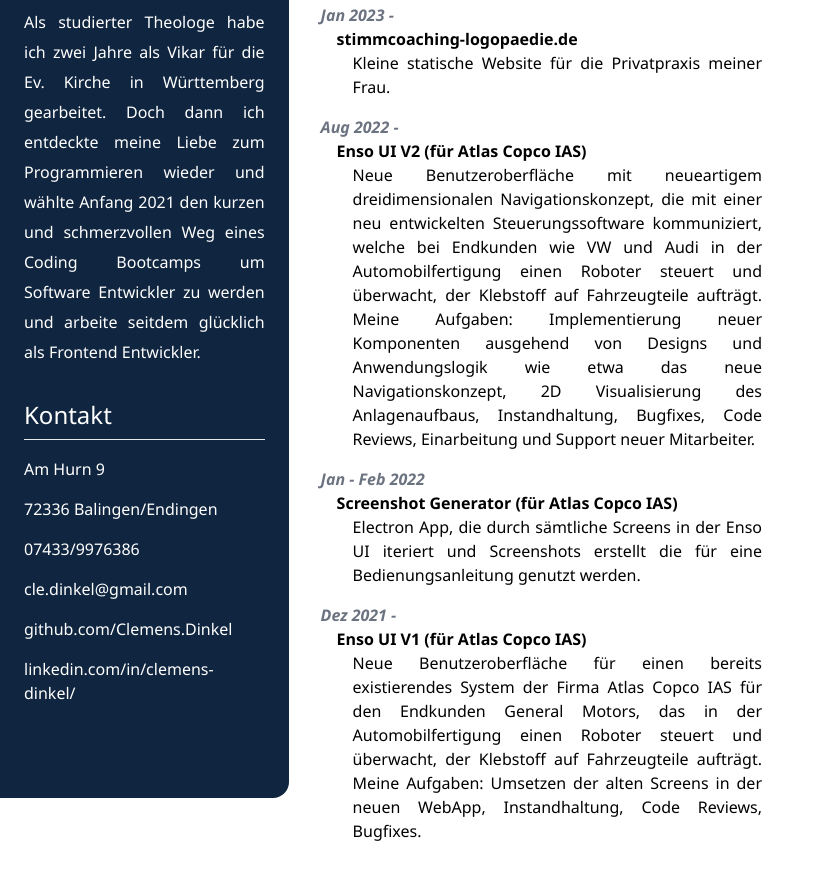
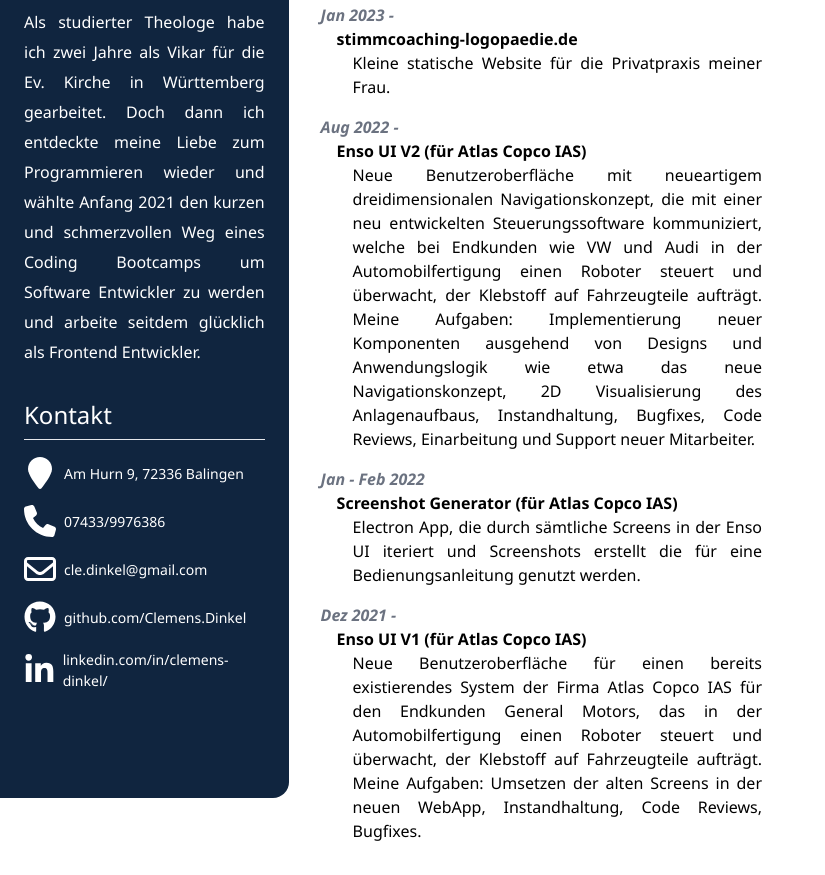
Before and after one commit to ClemensDinkel/cv, a website: page page1.html in a window 1280 px wide. Shown: the part 325-1200 px from the top of the page, without its empty margins (0-825 px from the left). Drawn offline with Linux system fonts and the light colour scheme.

Commit message:
add icons

```diff
--- a/page1.html
+++ b/page1.html
@@ -11,7 +11,11 @@
       <div
         class="h-full w-[300px] bg-oxford-blue text-white p-6 rounded-br-2xl"
       >
-      <img class="mx-auto w-[200px] h-[200px] rounded-full" src="./pubilc/profile.jpg"></img>
+        <img
+          class="mx-auto w-[200px] h-[200px] rounded-full"
+          src="./pubilc/profile.jpg"
+          alt="clemens dinkel"
+        />
         <h1 class="text-3xl text-center mt-4">Clemens Dinkel</h1>
         <h2 class="mt-2 text-2xl text-center">Frontend Entwickler</h2>
         <p class="mt-4 text-sm text-justify">
@@ -22,18 +26,87 @@
           werden und arbeite seitdem glücklich als Frontend Entwickler.
         </p>
         <h2 class="mt-8 text-2xl">Kontakt</h2>
-        <div class="flex flex-col gap-4">
+        <div class="flex flex-col gap-4 text-[14px]">
           <hr class="mt-2 h-[2px] w-full" />
-          <p>Am Hurn 9</p>
-          <p>72336 Balingen/Endingen</p>
+          <div class="flex gap-2 items-center">
+            <svg
+              xmlns="http://www.w3.org/2000/svg"
+              width="32"
+              height="32"
+              fill="currentColor"
+              viewBox="0 0 384 512"
+            >
+              <!--!Font Awesome Free 6.5.1 by @fontawesome - https://fontawesome.com License - https://fontawesome.com/license/free Copyright 2024 Fonticons, Inc.-->
+              <path
+                d="M384 192c0 87.4-117 243-168.3 307.2c-12.3 15.3-35.1 15.3-47.4 0C117 435 0 279.4 0 192C0 86 86 0 192 0S384 86 384 192z"
+              />
+            </svg>
+            <p>Am Hurn 9, 72336 Balingen</p>
+          </div>
+          <div class="flex gap-2 items-center">
+            <svg
+              xmlns="http://www.w3.org/2000/svg"
+              height="32"
+              width="32"
+              fill="currentColor"
+              viewBox="0 0 512 512"
+            >
+              <!--!Font Awesome Free 6.5.1 by @fontawesome - https://fontawesome.com License - https://fontawesome.com/license/free Copyright 2024 Fonticons, Inc.-->
+              <path
+                d="M164.9 24.6c-7.7-18.6-28-28.5-47.4-23.2l-88 24C12.1 30.2 0 46 0 64C0 311.4 200.6 512 448 512c18 0 33.8-12.1 38.6-29.5l24-88c5.3-19.4-4.6-39.7-23.2-47.4l-96-40c-16.3-6.8-35.2-2.1-46.3 11.6L304.7 368C234.3 334.7 177.3 277.7 144 207.3L193.3 167c13.7-11.2 18.4-30 11.6-46.3l-40-96z"
+              />
+            </svg>
             <p>07433/9976386</p>
+          </div>
+          <div class="flex gap-2 items-center">
+            <svg
+              xmlns="http://www.w3.org/2000/svg"
+              height="32"
+              width="32"
+              fill="currentColor"
+              viewBox="0 0 512 512"
+            >
+              <!--!Font Awesome Free 6.5.1 by @fontawesome - https://fontawesome.com License - https://fontawesome.com/license/free Copyright 2024 Fonticons, Inc.-->
+              <path
+                d="M64 112c-8.8 0-16 7.2-16 16v22.1L220.5 291.7c20.7 17 50.4 17 71.1 0L464 150.1V128c0-8.8-7.2-16-16-16H64zM48 212.2V384c0 8.8 7.2 16 16 16H448c8.8 0 16-7.2 16-16V212.2L322 328.8c-38.4 31.5-93.7 31.5-132 0L48 212.2zM0 128C0 92.7 28.7 64 64 64H448c35.3 0 64 28.7 64 64V384c0 35.3-28.7 64-64 64H64c-35.3 0-64-28.7-64-64V128z"
+              />
+            </svg>
             <p>cle.dinkel@gmail.com</p>
+          </div>
+          <div class="flex gap-2 items-center">
+            <svg
+              xmlns="http://www.w3.org/2000/svg"
+              height="32"
+              width="32"
+              fill="currentColor"
+              viewBox="0 0 496 512"
+            >
+              <!--!Font Awesome Free 6.5.1 by @fontawesome - https://fontawesome.com License - https://fontawesome.com/license/free Copyright 2024 Fonticons, Inc.-->
+              <path
+                d="M165.9 397.4c0 2-2.3 3.6-5.2 3.6-3.3 .3-5.6-1.3-5.6-3.6 0-2 2.3-3.6 5.2-3.6 3-.3 5.6 1.3 5.6 3.6zm-31.1-4.5c-.7 2 1.3 4.3 4.3 4.9 2.6 1 5.6 0 6.2-2s-1.3-4.3-4.3-5.2c-2.6-.7-5.5 .3-6.2 2.3zm44.2-1.7c-2.9 .7-4.9 2.6-4.6 4.9 .3 2 2.9 3.3 5.9 2.6 2.9-.7 4.9-2.6 4.6-4.6-.3-1.9-3-3.2-5.9-2.9zM244.8 8C106.1 8 0 113.3 0 252c0 110.9 69.8 205.8 169.5 239.2 12.8 2.3 17.3-5.6 17.3-12.1 0-6.2-.3-40.4-.3-61.4 0 0-70 15-84.7-29.8 0 0-11.4-29.1-27.8-36.6 0 0-22.9-15.7 1.6-15.4 0 0 24.9 2 38.6 25.8 21.9 38.6 58.6 27.5 72.9 20.9 2.3-16 8.8-27.1 16-33.7-55.9-6.2-112.3-14.3-112.3-110.5 0-27.5 7.6-41.3 23.6-58.9-2.6-6.5-11.1-33.3 2.6-67.9 20.9-6.5 69 27 69 27 20-5.6 41.5-8.5 62.8-8.5s42.8 2.9 62.8 8.5c0 0 48.1-33.6 69-27 13.7 34.7 5.2 61.4 2.6 67.9 16 17.7 25.8 31.5 25.8 58.9 0 96.5-58.9 104.2-114.8 110.5 9.2 7.9 17 22.9 17 46.4 0 33.7-.3 75.4-.3 83.6 0 6.5 4.6 14.4 17.3 12.1C428.2 457.8 496 362.9 496 252 496 113.3 383.5 8 244.8 8zM97.2 352.9c-1.3 1-1 3.3 .7 5.2 1.6 1.6 3.9 2.3 5.2 1 1.3-1 1-3.3-.7-5.2-1.6-1.6-3.9-2.3-5.2-1zm-10.8-8.1c-.7 1.3 .3 2.9 2.3 3.9 1.6 1 3.6 .7 4.3-.7 .7-1.3-.3-2.9-2.3-3.9-2-.6-3.6-.3-4.3 .7zm32.4 35.6c-1.6 1.3-1 4.3 1.3 6.2 2.3 2.3 5.2 2.6 6.5 1 1.3-1.3 .7-4.3-1.3-6.2-2.2-2.3-5.2-2.6-6.5-1zm-11.4-14.7c-1.6 1-1.6 3.6 0 5.9 1.6 2.3 4.3 3.3 5.6 2.3 1.6-1.3 1.6-3.9 0-6.2-1.4-2.3-4-3.3-5.6-2z"
+              />
+            </svg>
             <a href="https://www.github.com/Clemens.Dinkel"
               >github.com/Clemens.Dinkel</a
             >
+          </div>
+          <div class="flex gap-2 items-center">
+            <svg
+              xmlns="http://www.w3.org/2000/svg"
+              height="32"
+              width="32"
+              viewBox="0 0 448 512"
+              fill="currentColor"
+            >
+              <!--!Font Awesome Free 6.5.1 by @fontawesome - https://fontawesome.com License - https://fontawesome.com/license/free Copyright 2024 Fonticons, Inc.-->
+              <path
+                d="M100.3 448H7.4V148.9h92.9zM53.8 108.1C24.1 108.1 0 83.5 0 53.8a53.8 53.8 0 0 1 107.6 0c0 29.7-24.1 54.3-53.8 54.3zM447.9 448h-92.7V302.4c0-34.7-.7-79.2-48.3-79.2-48.3 0-55.7 37.7-55.7 76.7V448h-92.8V148.9h89.1v40.8h1.3c12.4-23.5 42.7-48.3 87.9-48.3 94 0 111.3 61.9 111.3 142.3V448z"
+              />
+            </svg>
             <a href="https://www.linkedin.com/in/clemens-dinkel/"
               >linkedin.com/in/clemens-dinkel/</a
             >
+          </div>
         </div>
       </div>
       <div class="h-full w-2/3">
```
Also changed, not shown: page2.html (+1 -1 lines), index.css. Lines whose indentation alone changed are shown as unchanged.
